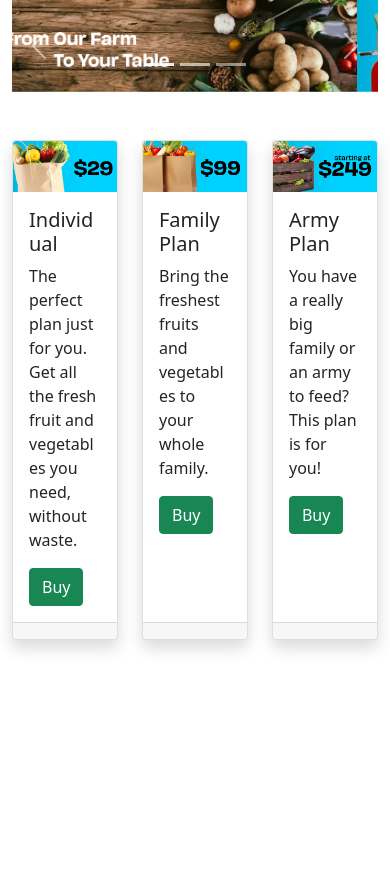
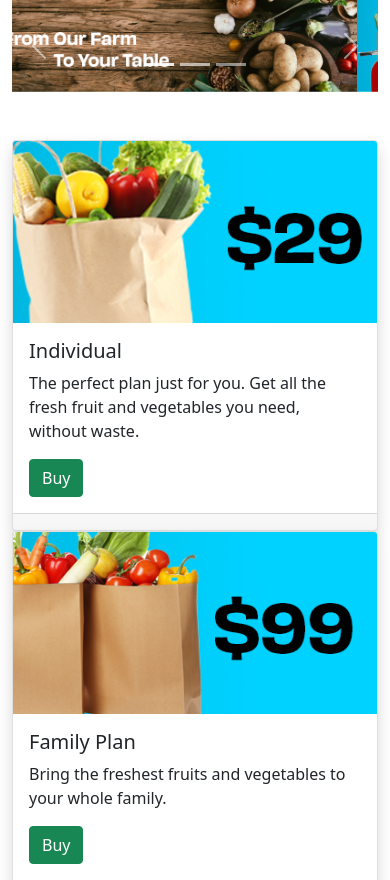
Before and after one commit to mateomaza/PricingPage, a plain HTML site: page index.html in a window 390 px wide. Shown: the top 880 px of the page. Before the commit the page ends 844 px from the top, so only its background shows below. Drawn offline with nearby package versions, Linux system fonts and the light colour scheme.

Commit message:
forgot mobile :o
responsivvve

```diff
--- a/index.html
+++ b/index.html
@@ -45,7 +45,7 @@
         </div>
     </div>
     <div class="container">
-        <div class="row row-cols-3 mt-5">
+        <div class="row row-cols-1 row-cols-md-3 mt-5">
             <div class="col">
                 <div class="card h-100 shadow">
                     <img src="/img/indplan.png" class="card-img-top" alt="Id Plan">
```
